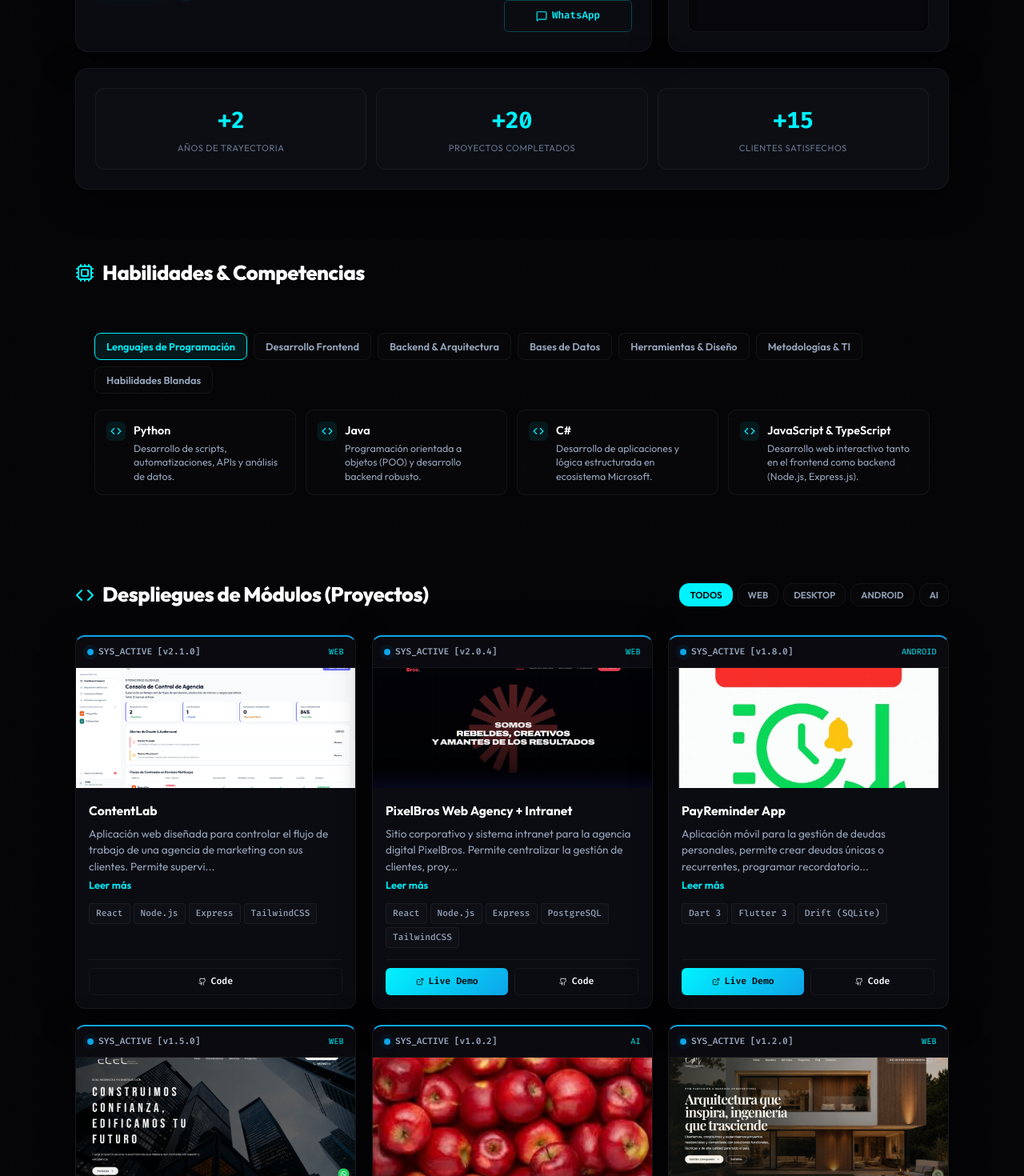
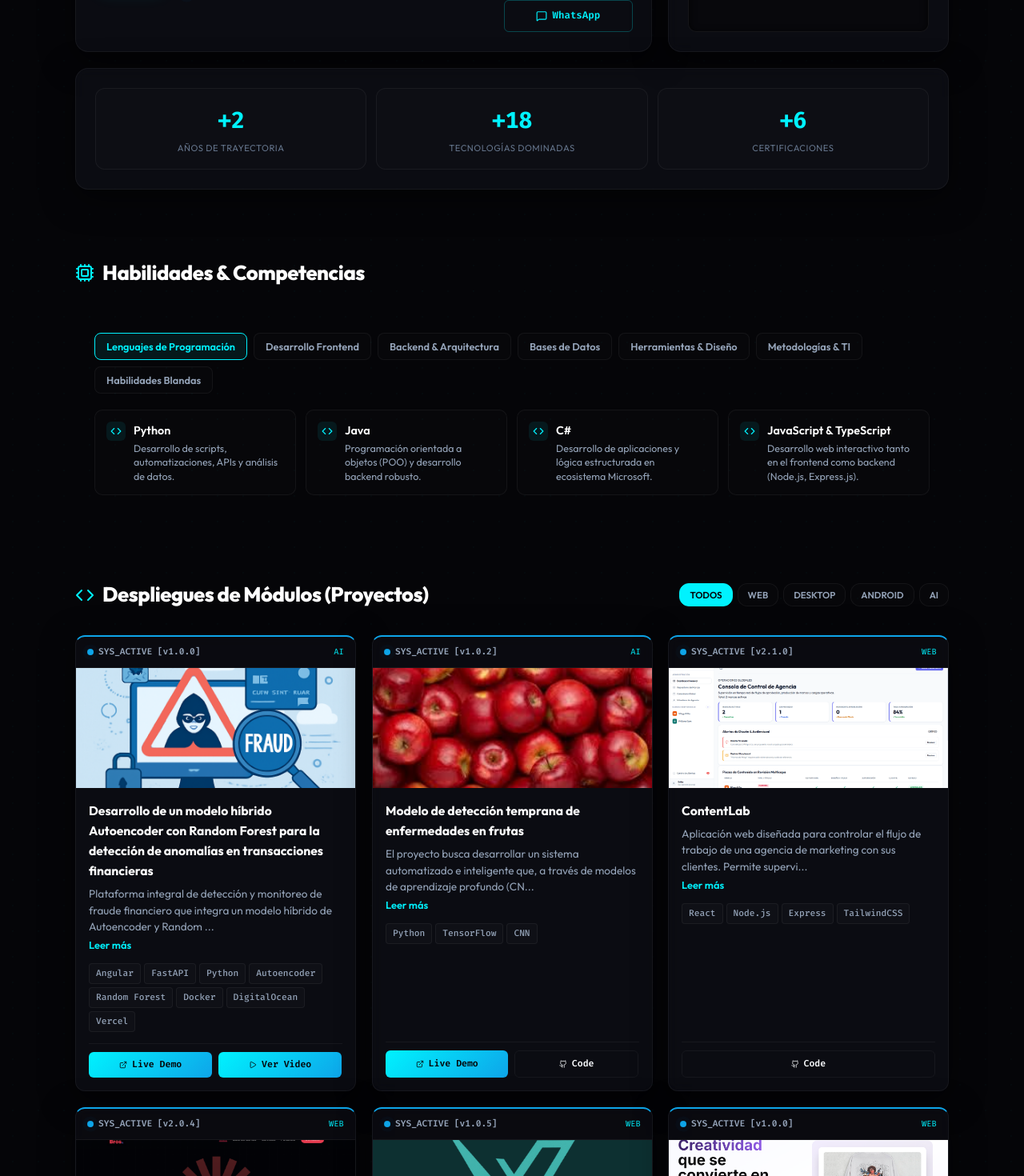
Before and after one commit to hxtxrchq/Portfolio, a React (Vite) app: page / in a window 1280 px wide. Shown: the part 260-1730 px from the top of the page at 80% size. Built offline with nearby package versions, Linux system fonts and the light colour scheme.

Commit message:
new update portfolio

```diff
--- a/src/components/VisualMode.tsx
+++ b/src/components/VisualMode.tsx
@@ -10,7 +10,8 @@ import {
   Award,
   Menu,
   X,
-  GitBranch
+  GitBranch,
+  Play
 } from 'lucide-react';
 
 const GithubIcon: React.FC<{ size?: number }> = ({ size = 20 }) => (
@@ -56,10 +57,31 @@ interface Project {
   image: string;
   demoUrl?: string;
   githubUrl?: string;
+  videoUrl?: string;
   version: string;
 }
 
 const projectsData: Project[] = [
+  {
+    title: 'Desarrollo de un modelo híbrido Autoencoder con Random Forest para la detección de anomalías en transacciones financieras',
+    desc: 'Plataforma integral de detección y monitoreo de fraude financiero que integra un modelo híbrido de Autoencoder y Random Forest como motor analítico, alcanzando un AUC-ROC de 0.8979. El sistema está compuesto por un frontend en Angular alojado en Vercel, un backend en FastAPI con servicios auxiliares en DigitalOcean mediante Docker. La solución prioriza seguridad con autenticación, control de acceso basado en roles, trazabilidad de acciones y restricciones de visualización de datos sensibles. Trasciende el modelo predictivo consolidándose como una plataforma funcional de monitoreo capaz de articular procesamiento, visualización, despliegue y control operativo en un entorno web.',
+    category: 'ai',
+    tech: ['Angular', 'FastAPI', 'Python', 'Autoencoder', 'Random Forest', 'Docker', 'DigitalOcean', 'Vercel'],
+    image: '/assets/images/deteccion_de_fraudes.png',
+    demoUrl: 'https://frontend-ae-rf.vercel.app/auth/login',
+    videoUrl: 'https://youtu.be/YpcY1QEhUMM',
+    version: '1.0.0'
+  },
+  {
+    title: 'Modelo de detección temprana de enfermedades en frutas',
+    desc: 'El proyecto busca desarrollar un sistema automatizado e inteligente que, a través de modelos de aprendizaje profundo (CNN), permita identificar con mayor precisión y rapidez la presencia de enfermedades en frutas. De esta manera, se contribuye a mejorar los procesos de control de calidad en la agroindustria.',
+    category: 'ai',
+    tech: ['Python', 'TensorFlow', 'CNN'],
+    image: '/assets/images/Detección_De_Frutas - IA.png',
+    demoUrl: 'https://fruitdetective.vercel.app/',
+    githubUrl: 'https://github.com/hxtxrchq/backend-fast-api-DeteccionFrutas',
+    version: '1.0.2'
+  },
   {
     title: 'ContentLab',
     desc: 'Aplicación web diseñada para controlar el flujo de trabajo de una agencia de marketing con sus clientes. Permite supervisar flujos de aprobación en tiempo real, lanzar propuestas de producción de marcas, gestionar alertas de diseño/audiovisual y generar contenido automatizado optimizado con inteligencia artificial.',
@@ -80,14 +102,34 @@ const projectsData: Project[] = [
     version: '2.0.4'
   },
   {
-    title: 'PayReminder App',
-    desc: 'Aplicación móvil para la gestión de deudas personales, permite crear deudas únicas o recurrentes, programar recordatorios, visualizar un calendario con estados de pago, registrar pagos completos o parciales, organizar por categorías y métodos de pago, calcular intereses opcionales y generar un resumen mensual automático.',
-    category: 'android',
-    tech: ['Dart 3', 'Flutter 3', 'Drift (SQLite)'],
-    image: '/assets/images/LOGO_SIN_FONDO.png',
-    demoUrl: 'https://github.com/hxtxrchq/payreminder/releases/tag/App',
-    githubUrl: 'https://github.com/hxtxrchq/payreminder/tree/App',
-    version: '1.8.0'
+    title: 'Versyo Store - E-commerce',
+    desc: 'Plataforma web donde los usuarios podrán comprar productos y hacer seguimiento de sus pedidos. A la vez, los usuarios que son parte de la propia empresa podrán tener la posibilidad de editar productos del catálogo, editar pedidos, entre otras funciones.',
+    category: 'web',
+    tech: ['React', 'TypeScript', 'PostgreSQL'],
+    image: '/assets/images/Versyo logo .png',
+    demoUrl: 'https://versyo.chiqo.site/',
+    githubUrl: 'https://github.com/hxtxrchq/backend-versyo',
+    version: '1.0.5'
+  },
+  {
+    title: 'TrendSpace',
+    desc: 'Plataforma de comercio electrónico colaborativo donde los usuarios no solo compran, sino también votan, proponen y apoyan diseños de moda únicos. La producción se activa solo cuando una prenda alcanza una meta mínima de interés.',
+    category: 'web',
+    tech: ['HTML', 'CSS', 'JavaScript', 'MySQL'],
+    image: '/assets/images/trendSpace-Web.png',
+    demoUrl: 'https://trendspace.hubstem.org/',
+    githubUrl: 'https://github.com/hxtxrchq/TrendSpacev1',
+    version: '1.0.0'
+  },
+  {
+    title: 'Visor 3D web - Proyecto Dormitorio Principal',
+    desc: 'Visor 3D en línea para presentar un modelo arquitectónico desarrollado en SketchUp. Carga archivos con extensión .glb/.gltf y permite visualizar el render directamente en el navegador de forma práctica en cualquier dispositivo.',
+    category: 'web',
+    tech: ['React', 'JavaScript', 'WebGL'],
+    image: '/assets/images/visor-kath3d.png',
+    demoUrl: 'https://kath-3d.chiqo.site/',
+    githubUrl: 'https://github.com/hxtxrchq/3d-render-kath',
+    version: '1.0.0'
   },
   {
     title: 'ECEL Ingeniería & Construcción',
@@ -98,16 +140,6 @@ const projectsData: Project[] = [
     demoUrl: 'https://www.ecelperu.org/',
     githubUrl: 'https://github.com/hxtxrchq/ECEL',
     version: '1.5.0'
-  },
-  {
-    title: 'Modelo de detección temprana de enfermedades en frutas',
-    desc: 'El proyecto busca desarrollar un sistema automatizado e inteligente que, a través de modelos de aprendizaje profundo (CNN), permita identificar con mayor precisión y rapidez la presencia de enfermedades en frutas. De esta manera, se contribuye a mejorar los procesos de control de calidad en la agroindustria.',
-    category: 'ai',
-    tech: ['Python', 'TensorFlow', 'CNN'],
-    image: '/assets/images/Detección_De_Frutas - IA.png',
-    demoUrl: 'https://fruitdetective.vercel.app/',
-    githubUrl: 'https://github.com/hxtxrchq/backend-fast-api-DeteccionFrutas',
-    version: '1.0.2'
   },
   {
     title: 'CyM Centurión & Mendoza',
@@ -130,43 +162,14 @@ const projectsData: Project[] = [
     version: '1.1.0'
   },
   {
-    title: 'TrendSpace',
-    desc: 'Plataforma de comercio electrónico colaborativo donde los usuarios no solo compran, sino también votan, proponen y apoyan diseños de moda únicos. La producción se activa solo cuando una prenda alcanza una meta mínima de interés.',
-    category: 'web',
-    tech: ['HTML', 'CSS', 'JavaScript', 'MySQL'],
-    image: '/assets/images/trendSpace-Web.png',
-    demoUrl: 'https://trendspace.hubstem.org/',
-    githubUrl: 'https://github.com/hxtxrchq/TrendSpacev1',
-    version: '1.0.0'
-  },
-  {
-    title: 'MiniMarketGG',
-    desc: 'Sistema de ventas y control de inventario de escritorio para un minimarket, permitiendo login de usuarios y configuración de permisos, venta de productos, control de inventario de productos, pedidos, categorías. Además, historial de ventas e impresión de boletas.',
-    category: 'desktop',
-    tech: ['Java', 'MySQL'],
-    image: '/assets/images/MiniMarketGG.png',
-    githubUrl: 'https://github.com/hxtxrchq/MiniMarketGG',
-    version: '2.1.2'
-  },
-  {
-    title: 'Versyo Store - E-commerce',
-    desc: 'Plataforma web donde los usuarios podrán comprar productos y hacer seguimiento de sus pedidos. A la vez, los usuarios que son parte de la propia empresa podrán tener la posibilidad de editar productos del catálogo, editar pedidos, entre otras funciones.',
-    category: 'web',
-    tech: ['React', 'TypeScript', 'PostgreSQL'],
-    image: '/assets/images/Versyo logo .png',
-    demoUrl: 'https://versyo.chiqo.site/',
-    githubUrl: 'https://github.com/hxtxrchq/backend-versyo',
-    version: '1.0.5'
-  },
-  {
-    title: 'Visor 3D web - Proyecto Dormitorio Principal',
-    desc: 'Visor 3D en línea para presentar un modelo arquitectónico desarrollado en SketchUp. Carga archivos con extensión .glb/.gltf y permite visualizar el render directamente en el navegador de forma práctica en cualquier dispositivo.',
-    category: 'web',
-    tech: ['React', 'JavaScript', 'WebGL'],
-    image: '/assets/images/visor-kath3d.png',
-    demoUrl: 'https://kath-3d.chiqo.site/',
-    githubUrl: 'https://github.com/hxtxrchq/3d-render-kath',
-    version: '1.0.0'
+    title: 'PayReminder App',
+    desc: 'Aplicación móvil para la gestión de deudas personales, permite crear deudas únicas o recurrentes, programar recordatorios, visualizar un calendario con estados de pago, registrar pagos completos o parciales, organizar por categorías y métodos de pago, calcular intereses opcionales y generar un resumen mensual automático.',
+    category: 'android',
+    tech: ['Dart 3', 'Flutter 3', 'Drift (SQLite)'],
+    image: '/assets/images/LOGO_SIN_FONDO.png',
+    demoUrl: 'https://github.com/hxtxrchq/payreminder/releases/tag/App',
+    githubUrl: 'https://github.com/hxtxrchq/payreminder/tree/App',
+    version: '1.8.0'
   },
   {
     title: 'Panel de riego automático - Flowerpot IoT',
@@ -177,6 +180,15 @@ const projectsData: Project[] = [
     demoUrl: 'https://hxtxrchq.github.io/repo-flowerpot-iot/',
     githubUrl: 'https://github.com/hxtxrchq/repo-flowerpot-iot',
     version: '0.9.0'
+  },
+  {
+    title: 'MiniMarketGG',
+    desc: 'Sistema de ventas y control de inventario de escritorio para un minimarket, permitiendo login de usuarios y configuración de permisos, venta de productos, control de inventario de productos, pedidos, categorías. Además, historial de ventas e impresión de boletas.',
+    category: 'desktop',
+    tech: ['Java', 'MySQL'],
+    image: '/assets/images/MiniMarketGG.png',
+    githubUrl: 'https://github.com/hxtxrchq/MiniMarketGG',
+    version: '2.1.2'
   },
   {
     title: 'Tienda virtual - Máxima Peruana',
@@ -303,7 +315,7 @@ const TypewriterPrompt: React.FC = () => {
 
 /* Isolated statistics loading animation component to prevent page-wide re-renders */
 const BentoStats: React.FC = () => {
-  const [stats, setStats] = useState({ exp: 0, projects: 0, clients: 0 });
+  const [stats, setStats] = useState({ exp: 0, techs: 0, certs: 0 });
 
   useEffect(() => {
     const duration = 1000;
@@ -315,8 +327,8 @@ const BentoStats: React.FC = () => {
       step++;
       setStats({
         exp: Math.min(2, Math.floor((2 / steps) * step)),
-        projects: Math.min(20, Math.floor((20 / steps) * step)),
-        clients: Math.min(15, Math.floor((15 / steps) * step))
+        techs: Math.min(18, Math.floor((18 / steps) * step)),
+        certs: Math.min(6, Math.floor((6 / steps) * step))
       });
       if (step >= steps) clearInterval(timer);
     }, stepTime);
@@ -331,12 +343,50 @@ const BentoStats: React.FC = () => {
         <span className="stat-lbl">Años de Trayectoria</span>
       </div>
       <div className="stat-item">
-        <span className="stat-num">+{stats.projects}</span>
-        <span className="stat-lbl">Proyectos Completados</span>
+        <span className="stat-num">+{stats.techs}</span>
+        <span className="stat-lbl">Tecnologías Dominadas</span>
       </div>
       <div className="stat-item">
-        <span className="stat-num">+{stats.clients}</span>
-        <span className="stat-lbl">Clientes Satisfechos</span>
+        <span className="stat-num">+{stats.certs}</span>
+        <span className="stat-lbl">Certificaciones</span>
+      </div>
+    </div>
+  );
+};
+
+const CertificationCard: React.FC<{ provider: string; title: string; description: string }> = ({ provider, title, description }) => {
+  const [isExpanded, setIsExpanded] = useState(false);
+  const maxLength = 150;
+  const isLong = description.length > maxLength;
+
+  return (
+    <div className="glass" style={{ padding: '16px', display: 'flex', gap: '12px', alignItems: 'flex-start' }}>
+      <Award size={18} style={{ color: 'var(--accent-color)', flexShrink: 0, marginTop: '2px' }} />
+      <div style={{ width: '100%' }}>
+        <span style={{ fontSize: '0.7rem', color: 'var(--text-muted)', fontFamily: 'var(--font-code)', fontWeight: 600 }}>{provider}</span>
+        <h4 style={{ fontSize: '0.88rem', fontWeight: 700, color: 'var(--primary-color)', marginBottom: '6px' }}>{title}</h4>
+        <p style={{ color: 'var(--text-secondary)', fontSize: '0.75rem', lineHeight: '1.5', margin: 0 }}>
+          {isExpanded || !isLong ? description : `${description.substring(0, maxLength)}...`}
+        </p>
+        {isLong && (
+          <button
+            onClick={() => setIsExpanded(!isExpanded)}
+            style={{
+              background: 'none',
+              border: 'none',
+              color: 'var(--accent-color)',
+              cursor: 'pointer',
+              padding: '6px 0 0 0',
+              fontSize: '0.7rem',
+              fontWeight: 600,
+              fontFamily: 'var(--font-main)',
+              display: 'inline-flex',
+              alignItems: 'center'
+            }}
+          >
+            {isExpanded ? '← Ver menos' : 'Ver más →'}
+          </button>
+        )}
       </div>
     </div>
   );
@@ -515,7 +565,7 @@ export const VisualMode: React.FC = () => {
             {/* Prominent Recruitment and Social Buttons Card */}
             <div style={{ display: 'flex', flexDirection: 'column', gap: '8px', minWidth: '160px', flexShrink: 0 }}>
               <a href="/assets/images/CV_ALONSO_PAREDES.pdf" target="_blank" rel="noopener noreferrer" className="btn-cyber" style={{ justifyContent: 'center' }}>
-                <FileText size={14} /> Descargar CV
+                <FileText size={14} /> CV Actualizado
               </a>
               <a href="https://www.linkedin.com/in/carlos-alonso-paredes-quiroz-84b94038b/" target="_blank" rel="noopener noreferrer" className="btn-cyber-secondary" style={{ justifyContent: 'center' }}>
                 <LinkedinIcon size={14} /> LinkedIn
@@ -729,14 +779,19 @@ export const VisualMode: React.FC = () => {
                     </div>
                   </div>
 
-                  <div style={{ display: 'flex', gap: '8px', borderTop: '1px solid var(--border-subtle)', paddingTop: '10px' }}>
+                  <div style={{ display: 'flex', gap: '8px', borderTop: '1px solid var(--border-subtle)', paddingTop: '10px', flexWrap: 'wrap' }}>
                     {p.demoUrl && (
-                      <a href={p.demoUrl} target="_blank" rel="noopener noreferrer" className="btn-cyber" style={{ flex: 1, padding: '7px 8px', fontSize: '0.72rem', justifyContent: 'center' }}>
+                      <a href={p.demoUrl} target="_blank" rel="noopener noreferrer" className="btn-cyber" style={{ flex: 1, padding: '7px 8px', fontSize: '0.72rem', justifyContent: 'center', minWidth: '100px' }}>
                         <ExternalLink size={10} /> Live Demo
                       </a>
                     )}
+                    {p.videoUrl && (
+                      <a href={p.videoUrl} target="_blank" rel="noopener noreferrer" className="btn-cyber" style={{ flex: 1, padding: '7px 8px', fontSize: '0.72rem', justifyContent: 'center', minWidth: '100px' }}>
+                        <Play size={10} /> Ver Video
+                      </a>
+                    )}
                     {p.githubUrl && (
-                      <a href={p.githubUrl} target="_blank" rel="noopener noreferrer" className="btn-cyber-secondary" style={{ flex: 1, padding: '7px 8px', fontSize: '0.72rem', justifyContent: 'center' }}>
+                      <a href={p.githubUrl} target="_blank" rel="noopener noreferrer" className="btn-cyber-secondary" style={{ flex: 1, padding: '7px 8px', fontSize: '0.72rem', justifyContent: 'center', minWidth: '100px' }}>
                         <GithubIcon size={10} /> Code
                       </a>
                     )}
@@ -816,19 +871,44 @@ export const VisualMode: React.FC = () => {
         {/* 6. Certifications Section */}
         <section id="certifications">
           <h2 className="section-title">
-            <Award size={22} style={{ color: 'var(--accent-color)' }} /> Certificaciones
+            <Award size={22} style={{ color: 'var(--accent-color)' }} /> Certificaciones & Reconocimientos
           </h2>
-          <div className="glass" style={{ padding: '20px', display: 'flex', gap: '12px', alignItems: 'flex-start', maxWidth: '620px' }}>
-            <Award size={22} style={{ color: 'var(--accent-color)', flexShrink: 0 }} />
-            <div>
-              <span style={{ fontSize: '0.72rem', color: 'var(--text-muted)', fontFamily: 'var(--font-code)', fontWeight: 600 }}>TECSUP | INNOVALAB</span>
-              <h3 style={{ fontSize: '0.95rem', fontWeight: 700, color: 'var(--primary-color)', marginBottom: '4px' }}>
-                Programa Integral de INNOVALAB en Tecsup (51 horas)
-              </h3>
-              <p style={{ color: 'var(--text-secondary)', fontSize: '0.8rem', lineHeight: '1.5' }}>
-                Formación intensiva en innovación, emprendimiento y transformación digital. Trabajo colaborativo multidisciplinario para validar ideas de negocio.
-              </p>
-            </div>
+          <div style={{ display: 'grid', gridTemplateColumns: 'repeat(auto-fit, minmax(360px, 1fr))', gap: '16px' }}>
+            <CertificationCard
+              provider="FREECODECAMP"
+              title="Scientific Computing with Python"
+              description="Certificación práctica basada en proyectos: estructuras de datos, algoritmos y cómputo numérico en Python (por ejemplo, construir calculadoras, convertidores de unidades, o resolver problemas algorítmicos), reforzando lógica de programación y buenas prácticas."
+            />
+            <CertificationCard
+              provider="DATACAMP"
+              title="Intermediate Java"
+              description="Profundiza en programación orientada a objetos: herencia, interfaces, manejo de excepciones, colecciones (listas, sets, maps) y buenas prácticas de diseño en Java. Es el paso natural después de lo básico, enfocado en escribir código más robusto y mantenible."
+            />
+            <CertificationCard
+              provider="TECSUP | INNOVALAB"
+              title="Programa Integral de INNOVALAB"
+              description="Formación en innovación y emprendimiento: trabajo colaborativo en equipos multidisciplinarios para idear y validar soluciones de negocio con impacto social y tecnológico, aplicando metodologías de design thinking y validación de ideas."
+            />
+            <CertificationCard
+              provider="DATACAMP"
+              title="Intermediate SQL"
+              description="Cubre consultas más avanzadas: subconsultas, funciones de ventana, joins complejos y funciones agregadas, orientado a extraer y transformar datos de bases relacionales para análisis."
+            />
+            <CertificationCard
+              provider="UPAO 2025"
+              title="Ponencia — Semana Tecnológica de Ingeniería de Sistemas e IA"
+              description="Presentación de tu propio trabajo: un modelo híbrido que combina un Autoencoder (red neuronal que aprende a reconstruir transacciones normales; cuando no puede reconstruir bien una transacción, es señal de anomalía) con Random Forest (modelo de clasificación basado en múltiples árboles de decisión que refina esa señal para decidir si es fraude o no). La sinergia: el autoencoder detecta anomalías sin necesitar ejemplos etiquetados de fraude, y el Random Forest mejora la precisión final clasificando esas anomalías con mayor certeza."
+            />
+            <CertificationCard
+              provider="DATACAMP"
+              title="Optimizing Code in Java"
+              description="Curso avanzado sobre rendimiento en Java: análisis de complejidad de tiempo y espacio, comparación de estructuras de datos (listas, sets, maps) según el caso de uso, programación concurrente con multi-threading y operaciones asíncronas, y patrones de caching e inicialización para mejorar el desempeño de aplicaciones empresariales."
+            />
+            <CertificationCard
+              provider="DATACAMP"
+              title="Software Development with GitHub Copilot"
+              description="Enseña a usar Copilot como asistente de desarrollo dentro de VS Code: autocompletado, ediciones en línea, modos de chat, uso de comandos slash y smart actions, cómo dar contexto (chat variables, participantes) para mejorar las sugerencias, personalizar su comportamiento con instrucciones propias, y aplicarlo para generar tests, detectar vulnerabilidades y optimizar código."
+            />
           </div>
         </section>
 
```
